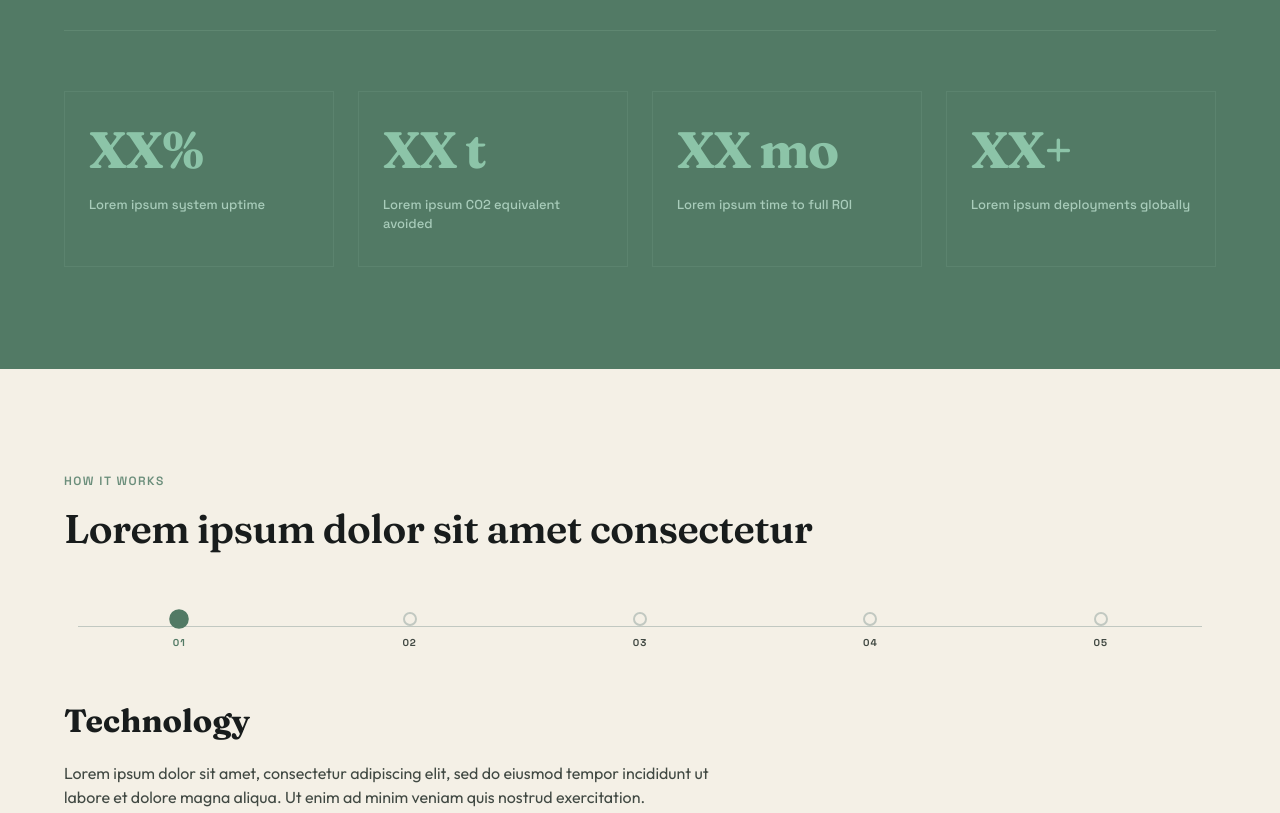
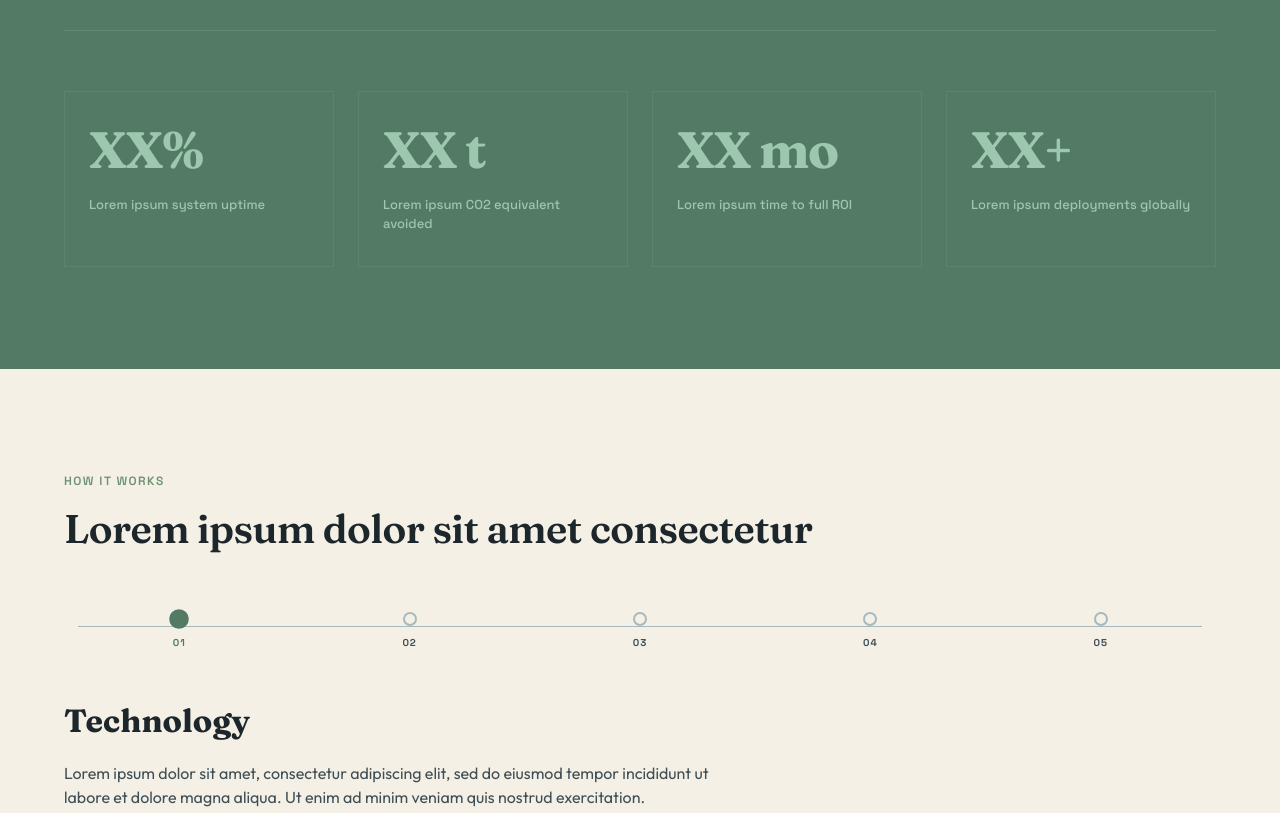
Before and after one commit to kylafallis/eve_waste, a plain HTML site: page index.html in a window 1280 px wide. Shown: the part 3380-4193 px from the top of the page. Drawn offline with Linux system fonts and the light colour scheme.

```diff
--- a/css/theme.css
+++ b/css/theme.css
@@ -12,6 +12,33 @@
 :root {
 
   /* ═══════════════════════════════════════
+     LOGO COLOR SCALES
+     Leaf sage green base: #6B9272
+     Wordmark slate base:  #516167
+  ═══════════════════════════════════════ */
+  --green-50:  #EFF6F1;
+  --green-100: #C9E2D3;
+  --green-200: #9DC7AE;
+  --green-300: #72AA8A;
+  --green-400: #6B9272;   /* logo leaf — exact */
+  --green-500: #527A65;   /* interactive primary */
+  --green-600: #3D6050;
+  --green-700: #2D4C3E;
+  --green-800: #1E362C;
+  --green-900: #112118;   /* darkest — overlay bg */
+
+  --slate-50:  #EFF2F3;
+  --slate-100: #D1DBDF;
+  --slate-200: #A8B9BE;
+  --slate-300: #7F9399;
+  --slate-400: #607079;
+  --slate-500: #516167;   /* logo wordmark — exact */
+  --slate-600: #3F4F55;
+  --slate-700: #2F3C41;
+  --slate-800: #1D272B;
+  --slate-900: #0E1417;
+
+  /* ═══════════════════════════════════════
      SURFACES
   ═══════════════════════════════════════ */
   --surface:                 #F4F0E6;   /* warm cream — editorial / body bg       */
@@ -20,17 +47,17 @@
   --surface-container-low:   #EDE8DE;
   --surface-container:       #E6E0D4;
   --surface-container-high:  #DDD7CA;
-  --on-surface:              #181c1c;
-  --on-surface-variant:      #414943;
-  --inverse-surface:         #2d3131;
-  --inverse-on-surface:      #eef1f0;
+  --on-surface:              #1D272B;   /* slate-800 */
+  --on-surface-variant:      #3F4F55;   /* slate-600 */
+  --inverse-surface:         #1D272B;   /* slate-800 */
+  --inverse-on-surface:      #D1DBDF;   /* slate-100 */
 
   /* ═══════════════════════════════════════
      DARK SURFACE  (header / overlay / footer)
   ═══════════════════════════════════════ */
-  --dark-surface:            #0e3725;   /* EvE deep forest green                  */
-  --dark-surface-mid:        #174d35;   /* slightly lighter — cards on dark        */
-  --dark-surface-rim:        #1c5a3e;   /* borders / dividers on dark             */
+  --dark-surface:            #112118;   /* green-900 — logo leaf darkest shade    */
+  --dark-surface-mid:        #1E362C;   /* green-800                              */
+  --dark-surface-rim:        #2D4C3E;   /* green-700                              */
   --dark-border:             rgba(255, 255, 255, 0.10);
   --on-dark:                 #ffffff;
   --on-dark-dim:             rgba(255, 255, 255, 0.58);
@@ -38,47 +65,47 @@
   /* ═══════════════════════════════════════
      PRIMARY GREEN  (EvE brand — unchanged)
   ═══════════════════════════════════════ */
-  --primary:                 #527A65;   /* EvE logo leaf sage — updated from dark forest */
+  --primary:                 #527A65;   /* green-500 — interactive primary        */
   --on-primary:              #ffffff;
-  --primary-container:       #2E5242;
-  --on-primary-container:    #A8CCBA;
-  --inverse-primary:         #8CC4A8;
-  --primary-fixed:           #C2E8D5;
-  --primary-fixed-dim:       #9ABCAB;
+  --primary-container:       #2D4C3E;   /* green-700 — hover / pressed state      */
+  --on-primary-container:    #9DC7AE;   /* green-200                              */
+  --inverse-primary:         #9DC7AE;   /* green-200 — accent on dark bg          */
+  --primary-fixed:           #C9E2D3;   /* green-100 — light tint on dark bg      */
+  --primary-fixed-dim:       #9DC7AE;   /* green-200                              */
 
   /* ═══════════════════════════════════════
      LIME ACCENT  (new — Rainmaker chartreuse)
   ═══════════════════════════════════════ */
   --lime:                    #BFEE44;   /* primary action, hover, brackets, active */
   --lime-dark:               #a3d038;   /* pressed / focus                         */
-  --on-lime:                 #0e3725;   /* text/icons placed on lime               */
+  --on-lime:                 #112118;   /* green-900 — text on lime                */
 
   /* ═══════════════════════════════════════
-     SECONDARY / TERTIARY  (backward-compat)
+     SECONDARY / TERTIARY  (slate scale)
   ═══════════════════════════════════════ */
-  --secondary:               #516167;
+  --secondary:               #516167;   /* slate-500 — logo wordmark exact        */
   --on-secondary:            #ffffff;
-  --secondary-container:     #d1e2e9;
-  --on-secondary-container:  #55656b;
-  --tertiary:                #023544;
+  --secondary-container:     #D1DBDF;   /* slate-100                              */
+  --on-secondary-container:  #3F4F55;   /* slate-600                              */
+  --tertiary:                #607079;   /* slate-400                              */
   --on-tertiary:             #ffffff;
-  --tertiary-container:      #214c5b;
-  --on-tertiary-container:   #92bbcd;
-  --tertiary-fixed:          #bee9fc;
+  --tertiary-container:      #3F4F55;   /* slate-600                              */
+  --on-tertiary-container:   #D1DBDF;   /* slate-100                              */
+  --tertiary-fixed:          #EFF2F3;   /* slate-50                               */
 
   /* ═══════════════════════════════════════
      LEGACY BRAND  (kept for backward-compat)
   ═══════════════════════════════════════ */
-  --industrial-slate:        #2D373C;
-  --bio-moss:                #6B8E7B;
-  --circuit-blue:            #E0E9ED;
+  --industrial-slate:        #2F3C41;   /* slate-700                              */
+  --bio-moss:                #6B9272;   /* green-400 — logo leaf exact            */
+  --circuit-blue:            #D1DBDF;   /* slate-100                              */
 
   /* ═══════════════════════════════════════
      OUTLINES
   ═══════════════════════════════════════ */
-  --outline:                 #717973;
-  --outline-variant:         #c1c8c1;
-  --outline-cream:           rgba(24, 28, 28, 0.10);
+  --outline:                 #7F9399;   /* slate-300                              */
+  --outline-variant:         #A8B9BE;   /* slate-200                              */
+  --outline-cream:           rgba(29, 39, 43, 0.10);   /* slate-800 based        */
 
   /* ═══════════════════════════════════════
      TYPOGRAPHY  — font families
```
